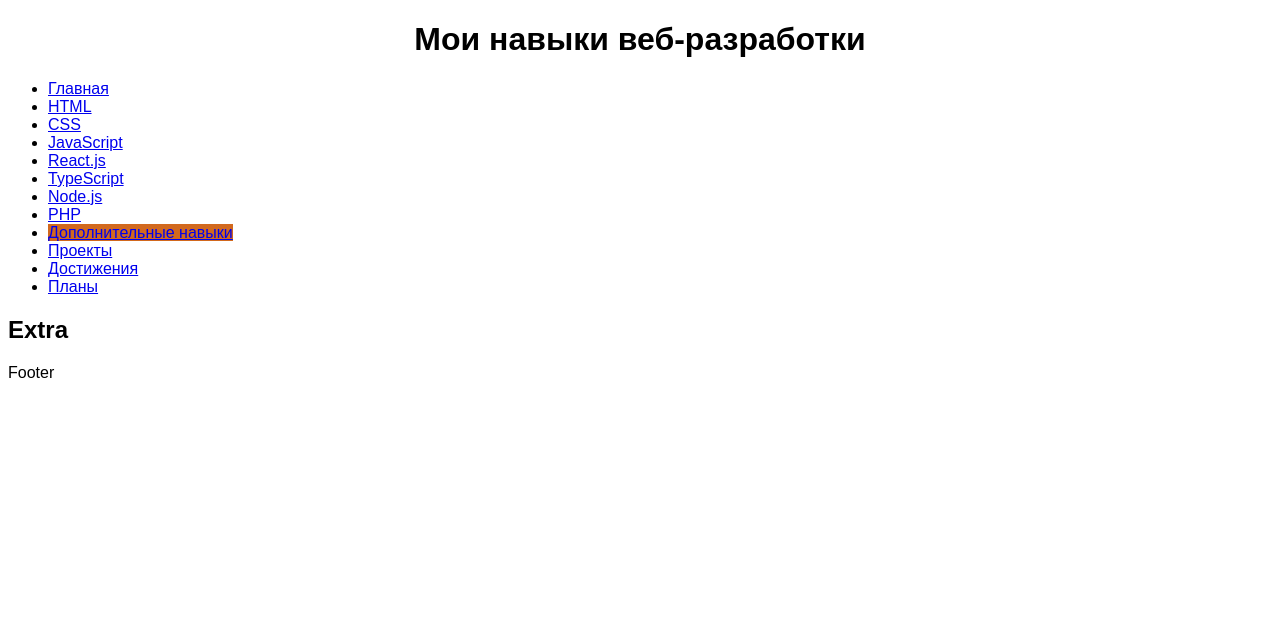
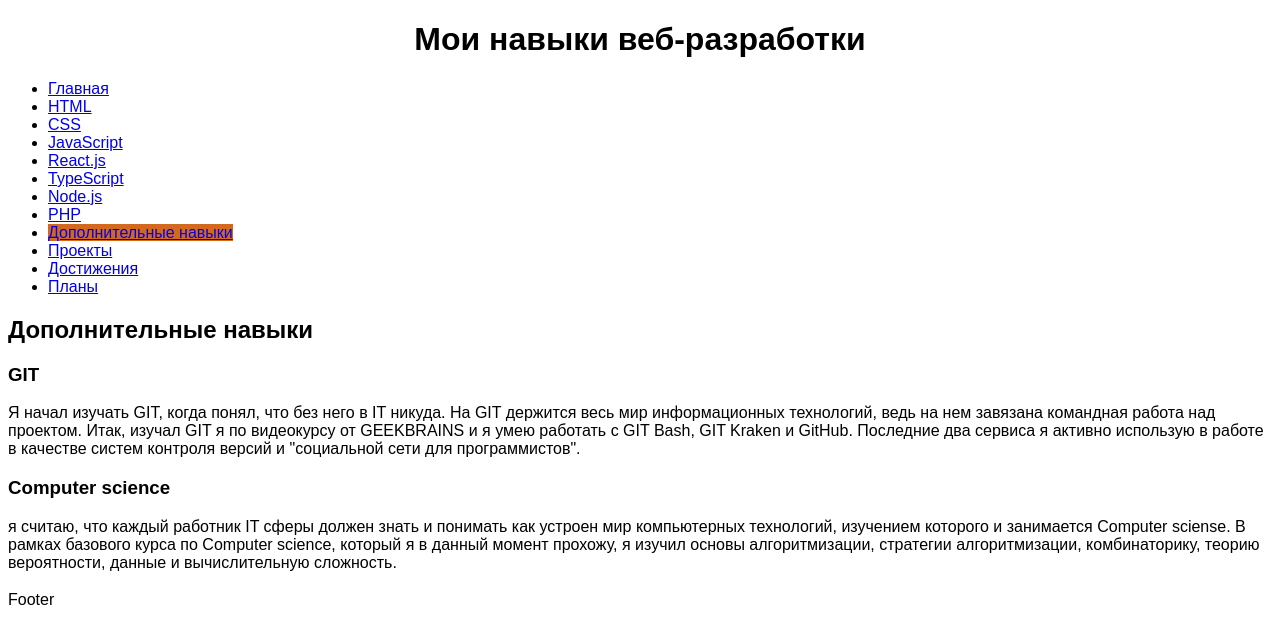
Before and after one commit to AlexDev04/summary, a React (Create React App) app: page /#/extra in a window 1280 px wide. Shown: the top 644 px of the page. Built offline with nearby package versions, Linux system fonts and the light colour scheme.

Commit message:
Filling in progress

```diff
--- a/src/achievements.js
+++ b/src/achievements.js
@@ -7,6 +7,7 @@ class Achievements extends Component {
                 <h2 className="header">
                     Достижения
                 </h2>
+
             </div>
         );
     }
--- a/src/extra.js
+++ b/src/extra.js
@@ -5,8 +5,36 @@ class Extra extends Component {
         return(
             <div>
                 <h2 className="header">
-                    Extra
+                    Дополнительные навыки
                 </h2>
+
+                <div id="section">
+                    <h3>GIT</h3>
+                    <p>Я начал изучать GIT, когда понял, что без него в IT никуда. На GIT
+                       держится весь мир информационных технологий, ведь на нем завязана
+                       командная работа над проектом. Итак, изучал GIT я по видеокурсу от
+                       GEEKBRAINS и я умею работать с GIT Bash, GIT Kraken и GitHub.
+                       Последние два сервиса я активно использую в работе в качестве
+                       систем контроля версий и "социальной сети для программистов".
+                    </p>
+                </div>
+
+
+                <div id="section">
+                    <h3>Computer science</h3>
+                    <p>я считаю, что каждый работник IT сферы должен знать и понимать
+                       как устроен мир компьютерных технологий, изучением которого и
+                       занимается Computer sciense. В рамках базового курса по Computer
+                       science, который я в данный момент прохожу, я изучил основы
+                       алгоритмизации, стратегии алгоритмизации, комбинаторику,
+                       теорию вероятности, данные и вычислительную сложность.
+                    </p>
+                </div>
+
+                <div id="section">
+                    <h3></h3>
+                    <p></p>
+                </div>
             </div>
         );
     }
--- a/src/node.js
+++ b/src/node.js
@@ -8,8 +8,8 @@ class Node extends Component {
                     Node.js
                 </h2>
                 <div>
-                    <h3>Как ия использую Node</h3>
-                    <p>на данный момент я использую Node.js исключительно для создания
+                    <h3>Как я использую Node</h3>
+                    <p>На данный момент я использую Node.js исключительно для создания
                        и поддержки веб=сервера в коммандной строке или терминале.
                        Пока что эта платформа не нашла других применений в моем коде.</p>
                 </div>
--- a/src/php.js
+++ b/src/php.js
@@ -7,6 +7,36 @@ class PHP extends Component {
                 <h2 className="header">
                     PHP
                 </h2>
+
+                <div className="section">
+                    <h3>Почему я решил изучить PHP</h3>
+                    <p>После того, как я изучил JavaScript мне пришла в голову идея
+                       попробовать себя в fullstack разработке, и, скажу сразу: это не
+                       мое. Гораздо больше мне нравится делать, внешний облик сайта,
+                       работать с отзывчивостью на действия пользователей. Но и из
+                       PHP мне удалось извлечь пользу для frontend-разработки: я ощутил
+                       связь между frontend и backend, попробовал написать сайт с
+                       серверной частью на PHP. Благодаря этому опыту я подтвердил свои
+                       намерения стать frontend-разработчиком.</p>
+                </div>
+
+                <div className="section">
+                    <h3>Почему я не перешел в backend</h3>
+                    <p>Итак, когда я создал сайт-фотогаллерею с возмжностью открытия
+                       картинок на полный экран на новой страничке через PHP мое желание
+                       уходить в backend отпало надолго. Очень непонравилось мне то, что
+                       зная основы PHP, по сути, ничего отличного от сайта на чистом JS
+                       сделать невозможно. Для того, чтобы создать фотогаллерею, мне
+                       пришлось углубляться в какие-то темы PHP, а ведь таких моментов
+                       было бы сотни, если бы я ушел в backend. В frontend все понятно -
+                       он делает простые задачки по выводу данных на сайт, так если на
+                       JavaScript можно даже текущее время вывести на экран, зачем же
+                       начинающему разработчику обращаться к серверному языку
+                       программирования? так или иначе, основы PHP, в том числе и синтаксис,
+                       я изучил, так что написать простой код или прочесть чужой могу,
+                        но не без труда.</p>
+                </div>
+
             </div>
         );
     }
```
